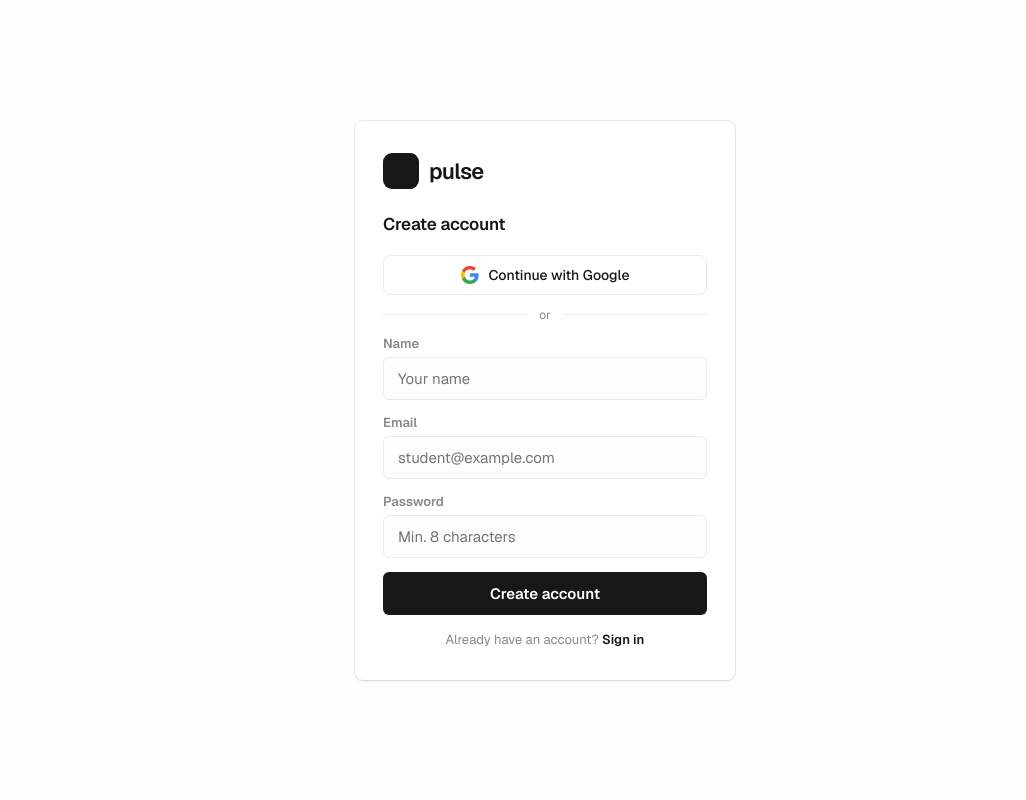
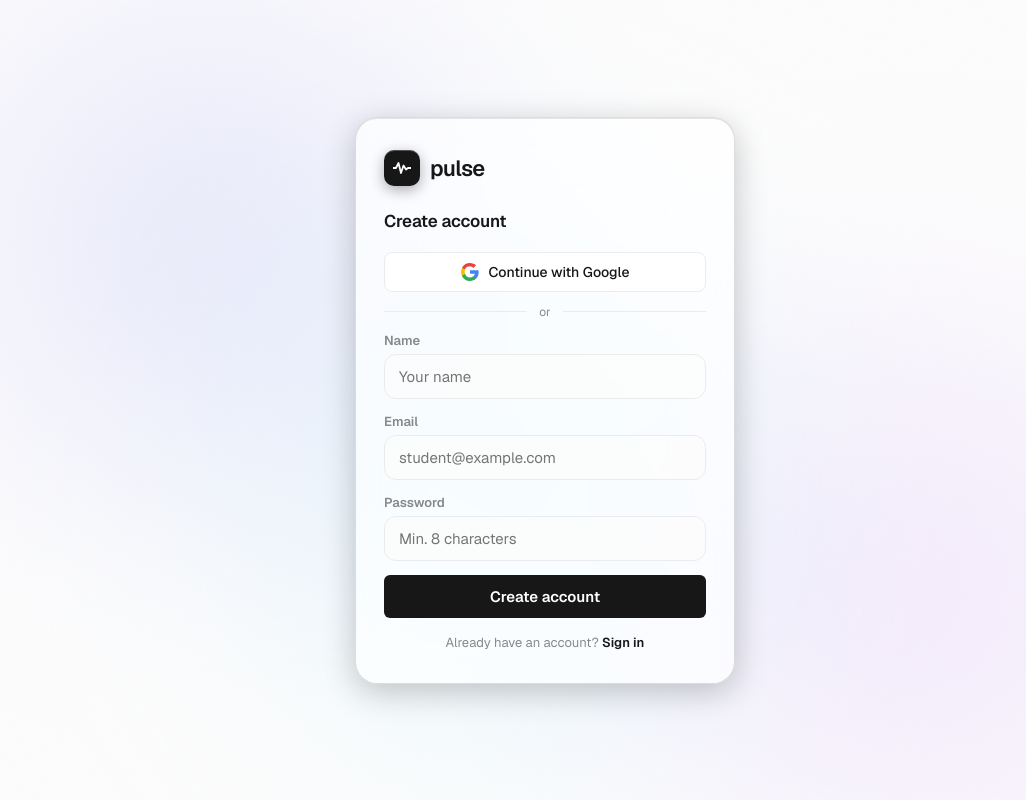
Before and after one commit to quqzi/pulse, a SvelteKit app: page /auth/signup in a window 1280 px wide. Shown: the whole page, without its empty margins (95-1121 px from the left). Built offline with nearby package versions, Linux system fonts and the light colour scheme; no server answers.

Commit message:
feat(design): glass auth pages with aurora + animated logo; settings theme cards, springy toggle, styled slider (#49)

```diff
--- a/src/routes/auth/login/+page.svelte
+++ b/src/routes/auth/login/+page.svelte
@@ -1,7 +1,10 @@
 <script lang="ts">
   import { supabase } from '$lib/supabase';
   import { goto } from '$app/navigation';
+  import { fly } from 'svelte/transition';
+  import { backOut } from 'svelte/easing';
   import { t } from '$lib/i18n';
+  import AuroraBackground from '$lib/components/AuroraBackground.svelte';
 
   let email = '', password = '', error = '', loading = false;
 
@@ -35,8 +38,10 @@
   }
 </script>
 
+<AuroraBackground />
+
 <div class="auth-page">
-  <div class="auth-card card">
+  <div class="auth-card glass-panel" in:fly={{ y: 24, duration: 480, easing: backOut }}>
     <div class="logo-row">
       <div class="logo-mark">
         <svg width="18" height="12" viewBox="0 0 18 12" fill="none">
@@ -75,16 +80,39 @@
 </div>
 
 <style>
-  .auth-page { min-height:100dvh; display:flex; align-items:center; justify-content:center; padding:20px; background:var(--bg); }
-  .auth-card { width:100%; max-width:380px; padding:32px 28px; }
+  .auth-page { min-height:100dvh; display:flex; align-items:center; justify-content:center; padding:20px; }
+  .auth-card { width:100%; max-width:380px; padding:32px 28px; border-radius:22px; }
   .logo-row { display:flex; align-items:center; gap:10px; margin-bottom:24px; }
-  .logo-mark { width:36px; height:36px; background:var(--primary); border-radius:9px; display:flex; align-items:center; justify-content:center; }
+  .logo-mark {
+    width:36px; height:36px; background:var(--primary); color:var(--bg); border-radius:10px;
+    display:flex; align-items:center; justify-content:center;
+    box-shadow:
+      0 4px 14px rgba(var(--primary-rgb), 0.35),
+      inset 0 1px 0 color-mix(in srgb, var(--bg) 25%, transparent);
+  }
+  .logo-mark polyline {
+    stroke-dasharray: 40;
+    animation: pulse-draw 3.6s ease-in-out infinite;
+  }
+  @keyframes pulse-draw {
+    0%   { stroke-dashoffset: 40; opacity: 0.3; }
+    40%  { stroke-dashoffset: 0; opacity: 1; }
+    100% { stroke-dashoffset: 0; opacity: 1; }
+  }
   .logo-word { font-size:22px; font-weight:800; letter-spacing:-0.03em; }
   .auth-form { display:flex; flex-direction:column; gap:14px; margin-bottom:16px; }
   .auth-form label { display:flex; flex-direction:column; gap:5px; }
   .field-label { font-size:13px; font-weight:600; color:var(--muted); }
-  .auth-form input { padding:11px 14px; border-radius:var(--radius-sm); border:1.5px solid var(--border); background:var(--bg); color:var(--text); font-family:inherit; font-size:15px; outline:none; transition:border-color 140ms ease; }
-  .auth-form input:focus { border-color:var(--primary); }
+  .auth-form input {
+    padding:12px 14px; border-radius:12px; border:1.5px solid var(--border);
+    background:color-mix(in srgb, var(--bg) 70%, transparent); color:var(--text);
+    font-family:inherit; font-size:15px; outline:none;
+    transition:border-color 140ms ease, box-shadow 140ms ease;
+  }
+  .auth-form input:focus {
+    border-color:var(--primary);
+    box-shadow:0 0 0 3px rgba(var(--primary-rgb), 0.15);
+  }
   .error-msg { background:var(--danger-soft); color:var(--danger); border-radius:8px; padding:10px 12px; font-size:13px; margin-bottom:14px; }
   .google-btn {
     width: 100%; display: flex; align-items: center; justify-content: center; gap: 10px;
--- a/src/routes/auth/signup/+page.svelte
+++ b/src/routes/auth/signup/+page.svelte
@@ -1,7 +1,10 @@
 <script lang="ts">
   import { supabase } from '$lib/supabase';
   import { goto } from '$app/navigation';
+  import { fly } from 'svelte/transition';
+  import { backOut } from 'svelte/easing';
   import { t } from '$lib/i18n';
+  import AuroraBackground from '$lib/components/AuroraBackground.svelte';
 
   let name = '', email = '', password = '', error = '', loading = false;
   let confirmSent = false;
@@ -24,8 +27,10 @@
   }
 </script>
 
+<AuroraBackground />
+
 <div class="auth-page">
-  <div class="auth-card card">
+  <div class="auth-card glass-panel" in:fly={{ y: 24, duration: 480, easing: backOut }}>
     <div class="logo-row">
       <div class="logo-mark">
         <svg width="18" height="12" viewBox="0 0 18 12" fill="none">
@@ -71,16 +76,39 @@
 </div>
 
 <style>
-  .auth-page { min-height:100dvh; display:flex; align-items:center; justify-content:center; padding:20px; background:var(--bg); }
-  .auth-card { width:100%; max-width:380px; padding:32px 28px; }
+  .auth-page { min-height:100dvh; display:flex; align-items:center; justify-content:center; padding:20px; }
+  .auth-card { width:100%; max-width:380px; padding:32px 28px; border-radius:22px; }
   .logo-row { display:flex; align-items:center; gap:10px; margin-bottom:24px; }
-  .logo-mark { width:36px; height:36px; background:var(--primary); border-radius:9px; display:flex; align-items:center; justify-content:center; }
+  .logo-mark {
+    width:36px; height:36px; background:var(--primary); color:var(--bg); border-radius:10px;
+    display:flex; align-items:center; justify-content:center;
+    box-shadow:
+      0 4px 14px rgba(var(--primary-rgb), 0.35),
+      inset 0 1px 0 color-mix(in srgb, var(--bg) 25%, transparent);
+  }
+  .logo-mark polyline {
+    stroke-dasharray: 40;
+    animation: pulse-draw 3.6s ease-in-out infinite;
+  }
+  @keyframes pulse-draw {
+    0%   { stroke-dashoffset: 40; opacity: 0.3; }
+    40%  { stroke-dashoffset: 0; opacity: 1; }
+    100% { stroke-dashoffset: 0; opacity: 1; }
+  }
   .logo-word { font-size:22px; font-weight:800; letter-spacing:-0.03em; }
   .auth-form { display:flex; flex-direction:column; gap:14px; margin-bottom:16px; }
   .auth-form label { display:flex; flex-direction:column; gap:5px; }
   .field-label { font-size:13px; font-weight:600; color:var(--muted); }
-  .auth-form input { padding:11px 14px; border-radius:var(--radius-sm); border:1.5px solid var(--border); background:var(--bg); color:var(--text); font-family:inherit; font-size:15px; outline:none; transition:border-color 140ms ease; }
-  .auth-form input:focus { border-color:var(--primary); }
+  .auth-form input {
+    padding:12px 14px; border-radius:12px; border:1.5px solid var(--border);
+    background:color-mix(in srgb, var(--bg) 70%, transparent); color:var(--text);
+    font-family:inherit; font-size:15px; outline:none;
+    transition:border-color 140ms ease, box-shadow 140ms ease;
+  }
+  .auth-form input:focus {
+    border-color:var(--primary);
+    box-shadow:0 0 0 3px rgba(var(--primary-rgb), 0.15);
+  }
   .error-msg { background:var(--danger-soft); color:var(--danger); border-radius:8px; padding:10px 12px; font-size:13px; margin-bottom:14px; }
   .auth-footer { text-align:center; font-size:13px; color:var(--muted); margin-top:16px; }
   .auth-footer a { color:var(--primary); text-decoration:none; font-weight:600; }
```
Also changed, not shown: src/routes/(app)/settings/+page.svelte (+46 -8 lines).
